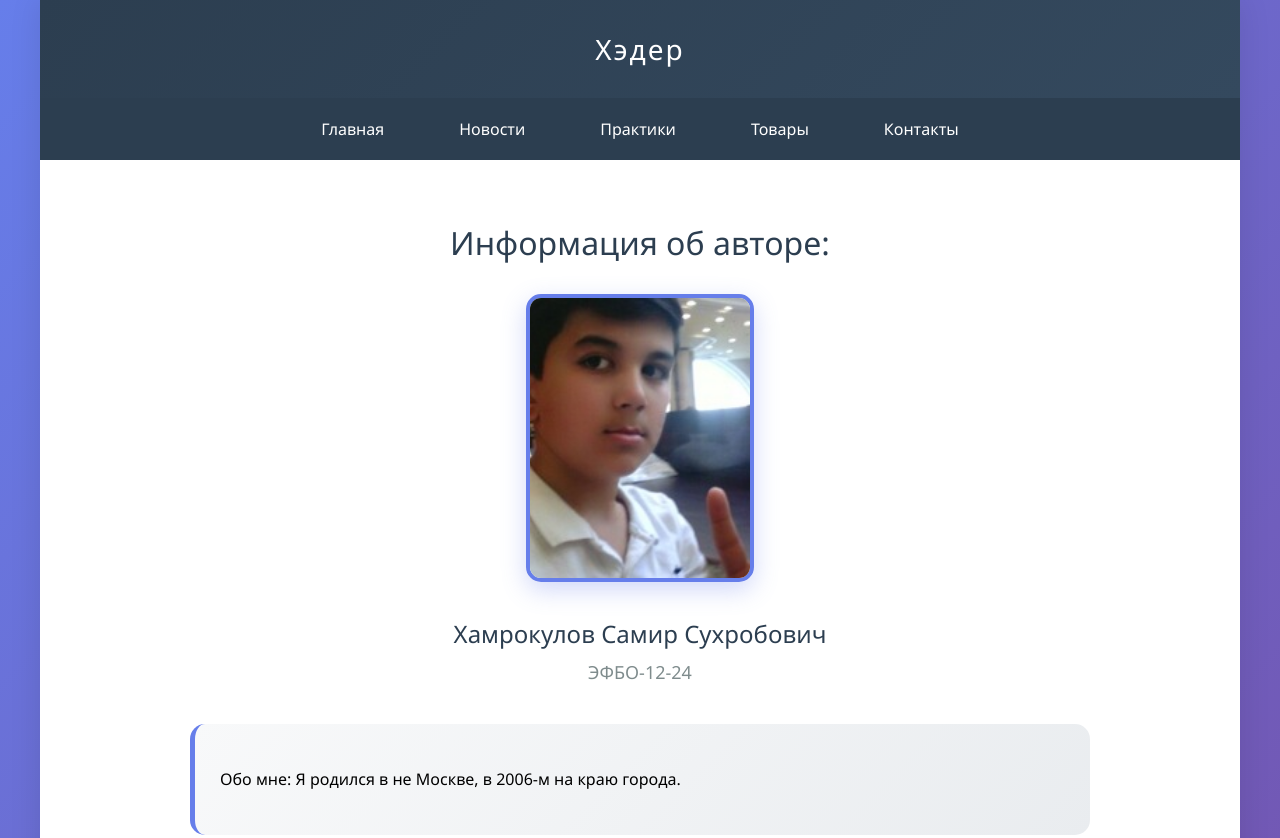
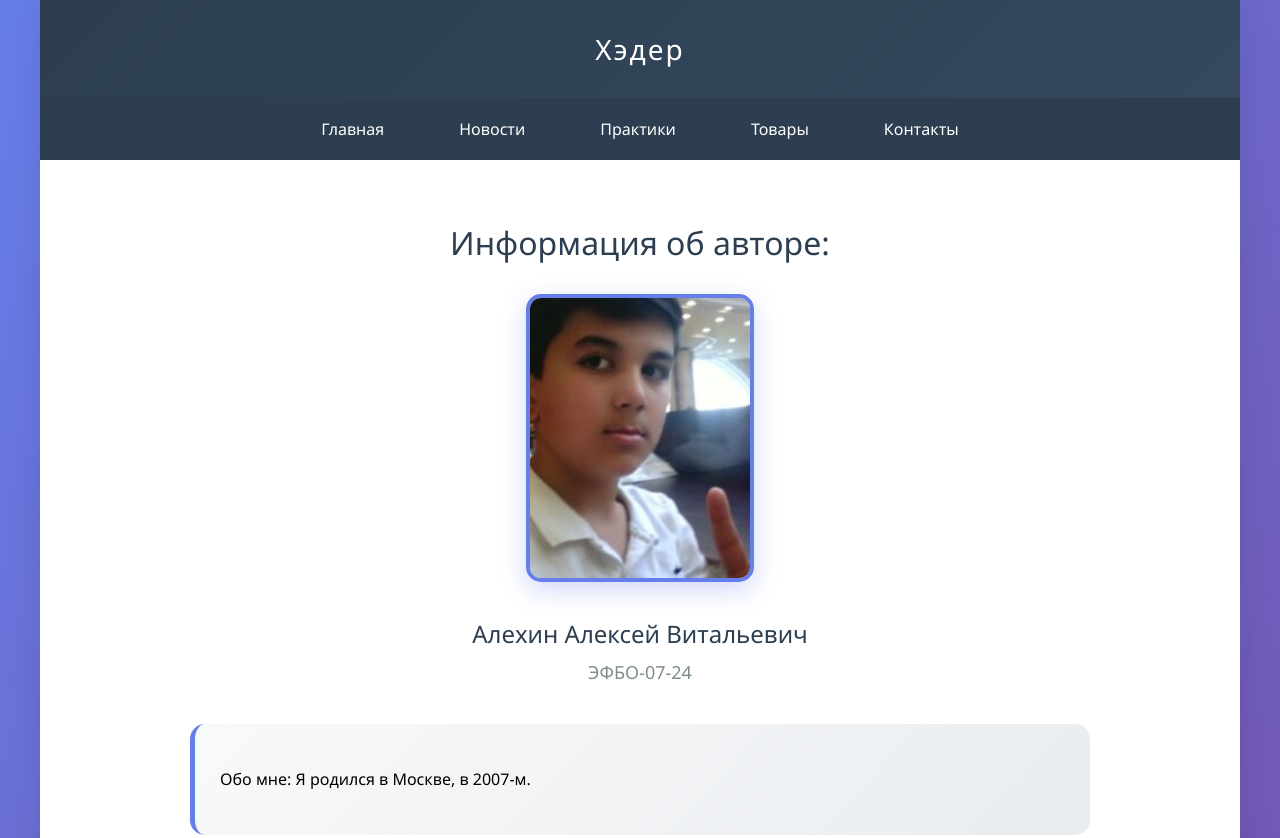
Before and after one commit to meatball1388/my-test, a plain HTML site: page index.html in a window 1280 px wide. Shown: the top 838 px of the page. Drawn offline with Linux system fonts and the light colour scheme.

Commit message:
change index and pages

```diff
--- a/index.html
+++ b/index.html
@@ -22,12 +22,12 @@
                 <div class="profile-header">
                     <h1 class="profile-title">Информация об авторе:</h1>
                     <img class="profile-photo" src="photo1.jpg" alt="Фото автора">
-                    <h2 class="profile-name">Хамрокулов Самир Сухробович</h2>
-                    <p class="profile-group">ЭФБО-12-24</p>
+                    <h2 class="profile-name">Алехин Алексей Витальевич</h2>
+                    <p class="profile-group">ЭФБО-07-24</p>
                 </div>
 
                 <div class="about-me">
-                    <p>Обо мне: Я родился в не Москве, в 2006-м на краю города.</p>
+                    <p>Обо мне: Я родился в Москве, в 2007-м.</p>
                 </div>
 
                 <div class="skills-container">
```
Also changed, not shown: pages/contacts.html (+1 -1 lines).
